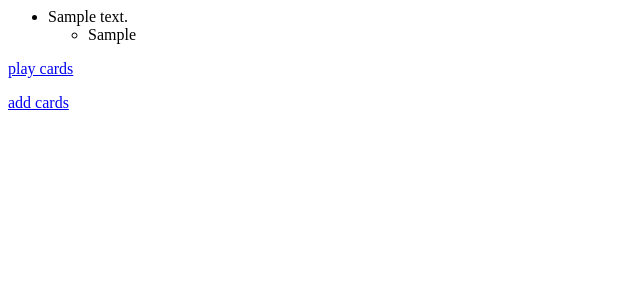
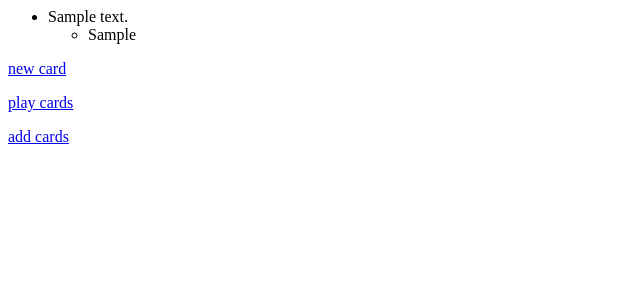
Before and after one commit to lilyhill/oread, a Django app: a page that uses olivier/templates/cards.html in a window 1280 px wide. Shown: the top 300 px of the page, without its empty margins (0-640 px from the left). Run offline with Django 4.2, Linux system fonts and the light colour scheme; tables that the repository leaves empty hold one stand-in row (values such as "Sample post"); parts of the project's set-up code (start-up, migrations or seed data) failed here and were passed over; some libraries are stand-ins or nearby versions.

Commit message:
adding new link

```diff
--- a/olivier/templates/cards.html
+++ b/olivier/templates/cards.html
@@ -19,6 +19,8 @@
 
 {% endfor %}
 
+<p><a href="/c/{{ username }}">new card</a></p>
+<p></p>
 <p><a href="/c/{{ username }}">play cards</a></p>
 <p><a href="/c/{{ username }}/add">add cards</a></p>
 
```
